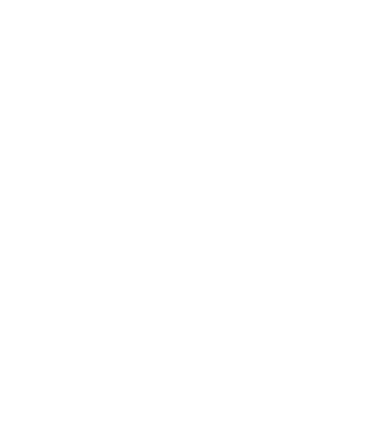
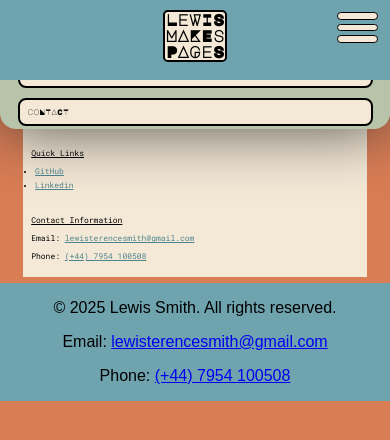
Before and after one commit to LewisSmith291/Lewis-Portfolio, a plain HTML site: page contact.html in a window 390 px wide. Drawn offline with Linux system fonts and the light colour scheme.

Commit message:
Updated footer and contact page.

```diff
--- a/contact.html
+++ b/contact.html
@@ -0,0 +1,61 @@
+<!DOCTYPE html>
+<html lang="en">
+  <head>
+    <meta charset="UTF-8">
+    <meta name="viewport" content="width=device-width, initial-scale=1.0">
+    <meta name="theme-color" content="#000000" />
+
+    <title>Lewis Smith — Contact Me</title>
+    <meta name="description" content="Contact page for Lewis Smith"/>
+    <meta property="og:type" content="website"/>
+    <meta property="og:title" content="Lewis Smith — Contact Me"/>
+    <meta property="og:description" content="Contact information for Lewis Smith" />
+    <meta property="og:url" content="https://lewissmith.dev/"/>
+    <link rel="canonical" href="https://lewissmith.dev/" />
+    <link rel="stylesheet", href="index.css"/>
+    <script src="header.js" defer></script>
+  </head>
+<body>
+  <header id="header" onload="setupHeader()" onresize="onResize()">
+      <div class="container">
+        <h1 id="page-title"><div><a href="index.html" aria-label="Home">LeWIS<br>MAKEs<br>PAGeS</a></div></h1>
+        <div class="line-container">
+          <a onclick="toggleNav()" class="lines-button" aria-label="Toggle navigation menu">
+            <div class="line"></div>
+            <div class="line"></div>
+            <div class="line"></div>
+          </a>
+        </div>
+        <ul class="nav hide-nav">
+          <li><a href="/index.html" aria-label="Go to homepage">HoME</a></li>
+          <li><a href="#projects" aria-label="Go to projects page">pRoJeCTs</a></li>
+          <li><a href="#about" aria-label="Go to about page">ABoUT</a></li>
+          <li><a href="/contact.html" aria-label="Go to conact page">coNTACT</a></li>
+        </ul>
+      </div>
+    </header>
+
+    <main id="main-content" class="content">
+      <section id="info" class="section">
+          <h2>Contact Me</h2>
+          <br>
+          <p style="text-decoration: underline;"><b></b>Quick Links</b></p>
+          <ul style="padding: 0">
+            <li><a href="https://github.com/LewisSmith291">GitHub</a></li>
+            <li><a href="https://www.linkedin.com/in/lewis-smith-301518251/">Linkedin</a></li>
+          </ul>
+          <br>
+          <p style="text-decoration: underline">Contact Information</p>
+          <p>Email: <a href="mailto:lewisterencesmith@gmail.com">lewisterencesmith@gmail.com</a></p>
+          <p>Phone: <a href="tel:+447954100508">(+44) 7954 100508</a></p>
+      </section>
+    </main>
+</body>
+  <footer id="footer">
+    <div class="footer-container">
+      <p>&copy; 2025 Lewis Smith. All rights reserved.</p>
+      <p>Email: <a href="mailto:lewisterencesmith@gmail.com">lewisterencesmith@gmail.com</a></p>
+      <p>Phone: <a href="tel:+447954100508">(+44) 7954 100508</a></p>
+    </div>
+  </footer>
+</html>
--- a/index.css
+++ b/index.css
@@ -289,13 +289,12 @@ footer{
   position: absolute;
   bottom: 0px;
   width: 100%;
-  height: 100px;
+  height: fit-content;
   background-color: var(--header-bg-color);
   text-align: center;
 }
 
 .footer-container{
-  height: 100%;
   display: block;
   justify-content: center;
 }
```
Also changed, not shown: index.html (+16 -17 lines).
